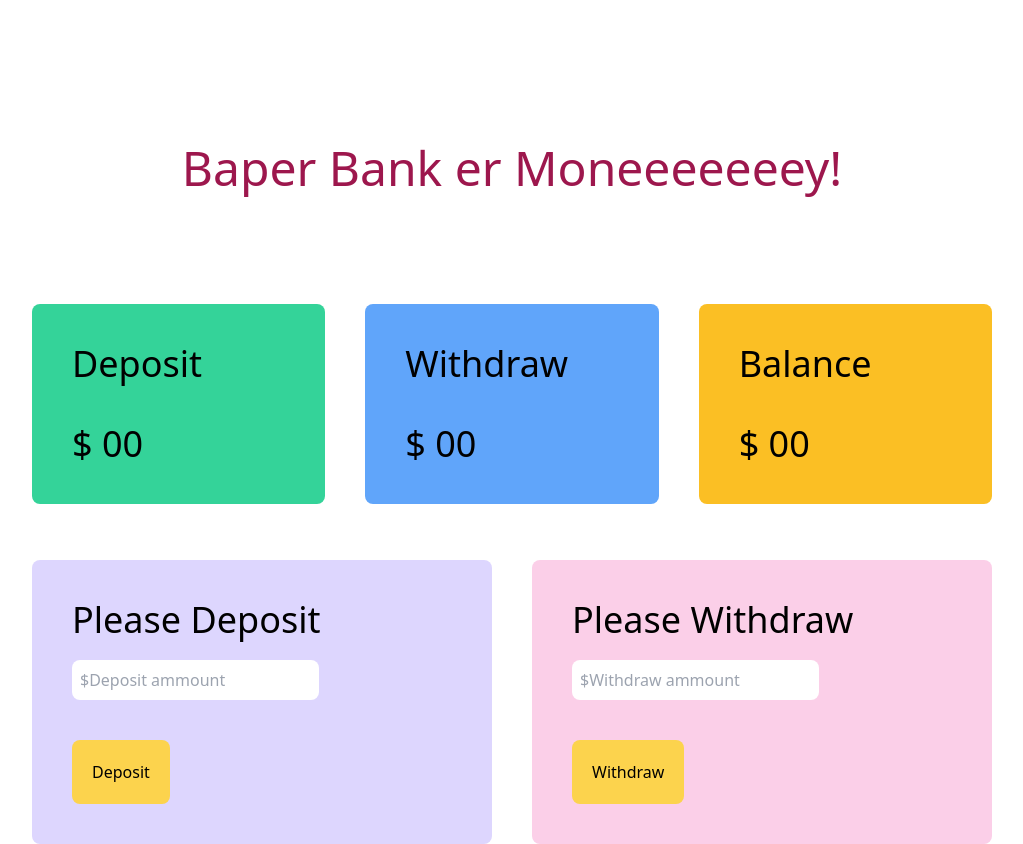
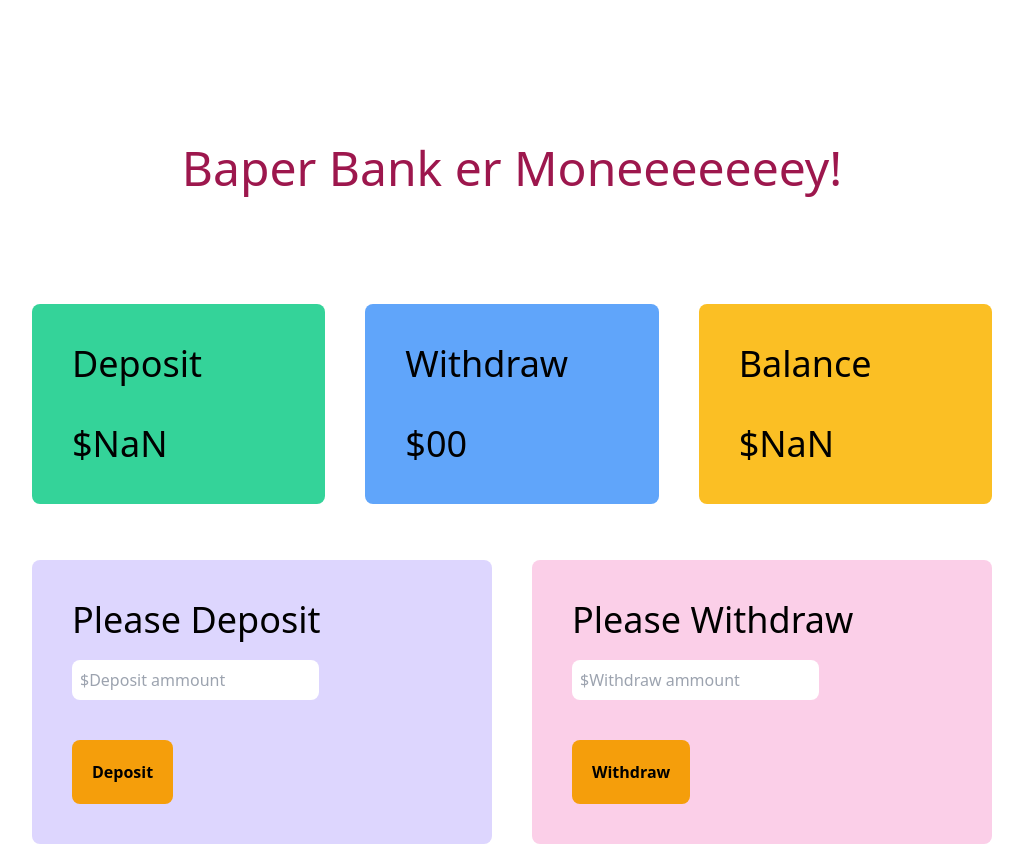
Before and after one commit to didar115/javascript, a plain HTML site: page index.html in a window 1280 px wide. Both pictures are taken after a click on the button "Deposit". Shown: the whole page, without its empty margins (128-1151 px from the left). Drawn offline with nearby package versions, Linux system fonts and the light colour scheme.

Commit message:
all the js functionality added

```diff
--- a/index.html
+++ b/index.html
@@ -12,19 +12,21 @@
 	</head>
 	<body>
 		<main>
-            <h1 class="pt-36 text-center text-5xl text-pink-800">Baper Bank er Moneeeeeeey!</h1>
+			<h1 class="pt-36 text-center text-5xl text-pink-800">
+				Baper Bank er Moneeeeeeey!
+			</h1>
 			<div class="grid grid-cols-3 h-44 gap-10 mt-28 mx-40">
 				<div class="bg-green-400 rounded-lg pt-10">
 					<h1 class="text-4xl px-10">Deposit</h1>
-					<h1 class="text-4xl p-10">$ <span>00</span></h1>
+					<h1 class="text-4xl p-10">$<span id="deposit-update">00</span></h1>
 				</div>
 				<div class="bg-blue-400 rounded-lg pt-10">
 					<h1 class="text-4xl px-10">Withdraw</h1>
-					<h1 class="text-4xl p-10">$ <span>00</span></h1>
+					<h1 class="text-4xl p-10">$<span id="withdraw-update">00</span></h1>
 				</div>
 				<div class="bg-yellow-400 rounded-lg pt-10">
 					<h1 class="text-4xl px-10">Balance</h1>
-					<h1 class="text-4xl p-10">$ <span>00</span></h1>
+					<h1 class="text-4xl p-10">$<span id="balance-update">1200</span></h1>
 				</div>
 			</div>
 
@@ -32,28 +34,36 @@
 				<div class="bg-purple-200 rounded-lg pt-10">
 					<h1 class="text-4xl px-10 mb-5">Please Deposit</h1>
 					<input
+						id="deposit-value"
 						class="mx-10 p-2 rounded-lg"
 						type="text"
 						placeholder="$Deposit ammount"
 					/>
 
 					<div class="p-10">
-						<button class="p-5 rounded-lg bg-yellow-300">Deposit</button>
+						<button id="deposit-button" class="p-5 rounded-lg bg-yellow-500 font-bold">
+							Deposit
+						</button>
 					</div>
 				</div>
 				<div class="bg-pink-200 rounded-lg pt-10">
 					<h1 class="text-4xl px-10 mb-5">Please Withdraw</h1>
 					<input
+						id="withdraw-value"
 						class="mx-10 p-2 rounded-lg"
 						type="text"
 						placeholder="$Withdraw ammount"
 					/>
 
 					<div class="p-10">
-						<button class="p-5 rounded-lg bg-yellow-300">Withdraw</button>
+						<button id="withdraw-button" class="p-5 rounded-lg bg-yellow-500 font-bold ">
+							Withdraw
+						</button>
 					</div>
 				</div>
 			</div>
 		</main>
+
+		<script src="main.js"></script>
 	</body>
 </html>
--- a/main.js
+++ b/main.js
@@ -84,8 +84,6 @@ console.log(rahim.fullName);   */
 // var seerInput = 100;
 // console.log(seerToMon(seerInput),' Mon');
 
-
-
 // // Answer to question no 02
 //    // totalSales
 // function totalSales(shirtsquantity, pantsquantity, shoesquantity) {
@@ -115,14 +113,9 @@ console.log(rahim.fullName);   */
 //     let totalpurches=totalSales(5 , 2 , 4 );
 //         console.log(totalpurches);
 
-
-
-
-
 // // Assignment problem 3
 
 // function deliveryCost(shirtQuantity) {
-
 
 // //checking  the parameter is it  a number or not
 // if (typeof (shirtQuantity) != "number")
@@ -169,16 +162,9 @@ console.log(rahim.fullName);   */
 // var shirtQuantity = 700;
 // console.log(deliveryCost(shirtQuantity));
 
+// Answer to question no 04
 
-
-
-
-
-
-
-  // Answer to question no 04
-
-    // perfectFriend
+// perfectFriend
 //     function perfectFriend(goodFriendlist) {
 //         //checking the parameter is it a object or not
 //         if (typeof (goodFriendlist) != "object") {
@@ -207,7 +193,6 @@ console.log(rahim.fullName);   */
 //         //give Error Message if not found any perfect friend
 //       return "Sorry!! You don't have any perfect friend.";
 
-
 // }
 //     var friends = [5, 'piash', 'shovon','ananna', 'sakib', 'limon'];
 //     var BestFriend = perfectFriend(friends);
@@ -215,29 +200,72 @@ console.log(rahim.fullName);   */
 
 // search index
 
+// const products = [
+//   { name: 'samsung phone', price: 12000},
+//   { name: 'samsung watch', price: 13000},
+//   { name: 'samsung phone', price: 143000},
+//   { name: 'samsung earphone', price: 16000},
+//   { name: 'samsung TWS', price: 19000},
+// ]
 
+// function searchProducts(product, searchIndex) {
 
-const products = [
-  { name: 'samsung phone', price: 12000},
-  { name: 'samsung watch', price: 13000},
-  { name: 'samsung phone', price: 143000},
-  { name: 'samsung earphone', price: 16000},
-  { name: 'samsung TWS', price: 19000},
-]
+//   const matched = [];
+//   for (const product of products) {
 
+//     const name = product.price;
+//     if (name==searchIndex) {
+//       matched.push(product);
+//     }
+//   }
+//   return matched;
+// }
 
-function searchProducts(product, searchIndex) {
+// const halum = searchProducts(products, '143000');
+// console.log(halum);
 
-  const matched = [];
-  for (const product of products) {
+// baap er Bank project
 
-    const name = product.price;
-    if (name==searchIndex) {
-      matched.push(product);
-    }
-  }
-  return matched;
+function getInputValue(fieldId) {
+	const inputField = document.getElementById(fieldId);
+	const inputFieldInText = inputField.value;
+	const inputValue = parseFloat(inputFieldInText);
+	inputField.value = "";
+	return inputValue;
 }
 
-const halum = searchProducts(products, '143000');
-console.log(halum);
+function updateBankAmount(amount, fieldId) {
+	const updateField = document.getElementById(fieldId);
+	const updateFieldInText = updateField.innerText;
+	const previousValue = parseFloat(updateFieldInText);
+	const updateAmount = previousValue + amount;
+	updateField.innerText = updateAmount;
+}
+function updateBankAmountTotal(amount, isAdding) {
+	const getTag = document.getElementById("balance-update");
+	const valueInText = getTag.innerText;
+	const previosBanlace = parseFloat(valueInText);
+	let updateBalance;
+	if (isAdding == true) {
+		updateBalance = previosBanlace + amount;
+	} else {
+		updateBalance = previosBanlace - amount;
+	}
+
+	getTag.innerText = updateBalance;
+}
+
+document
+	.getElementById("deposit-button")
+	.addEventListener("click", function () {
+		const amount = getInputValue("deposit-value");
+		const updatedAmount = updateBankAmount(amount, "deposit-update");
+		updateBankAmountTotal(amount, true);
+	});
+document
+	.getElementById("withdraw-button")
+	.addEventListener("click", function () {
+		const amount = getInputValue("withdraw-value");
+		const updatedAmount = updateBankAmount(amount, "withdraw-update");
+		updateBankAmountTotal(amount, false);
+	});
```
